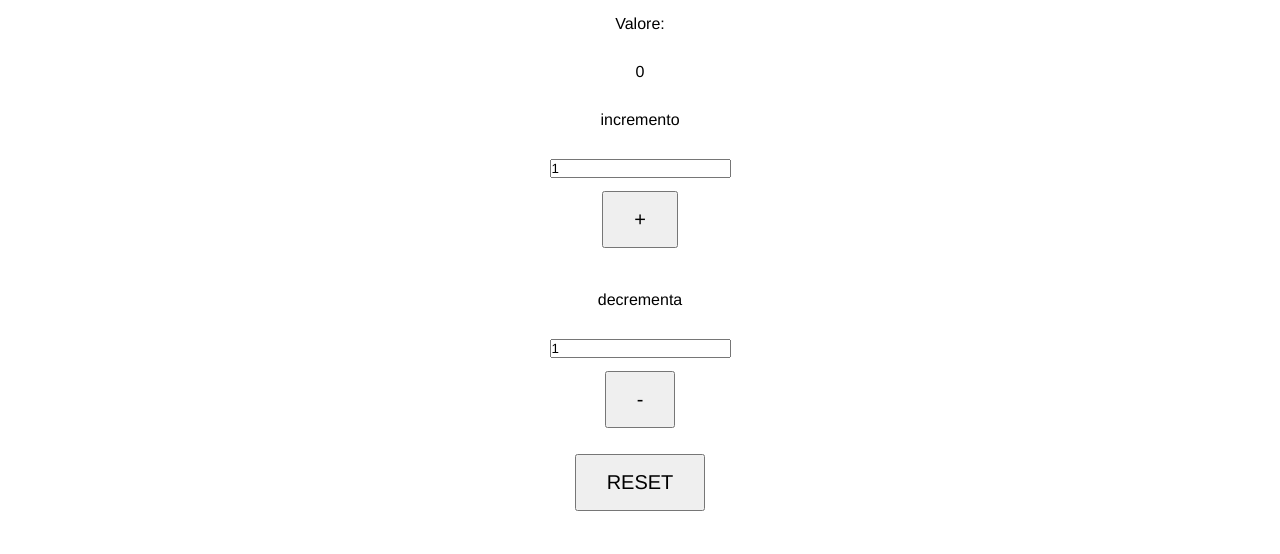
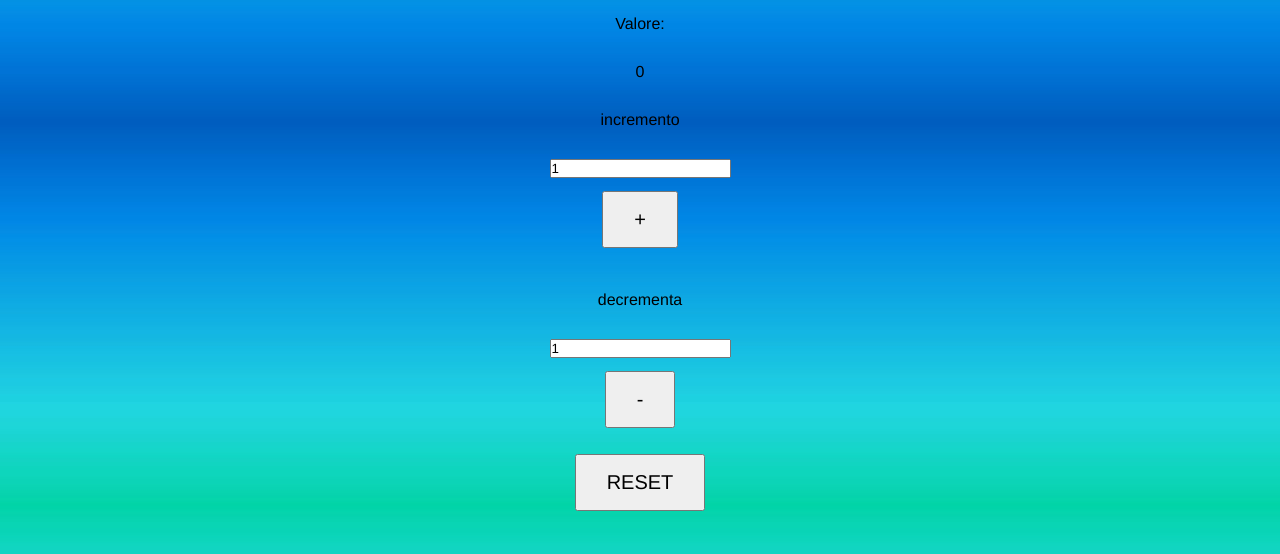
Before and after one commit to luigibuono/Contatore-JS, a plain HTML site: page index.html in a window 1280 px wide. Shown: the part 292-846 px from the top of the page. Drawn offline with Linux system fonts and the light colour scheme.

Commit message:
Update index.html

```diff
--- a/index.html
+++ b/index.html
@@ -6,7 +6,7 @@
    <link rel="icon"  href="./assets/img/favicon start.png">
    <link rel="stylesheet" href="assets/css/style.css">
 </head>
-<body>
+<body style= "background-image: url(assets/img/sfondo5.jpg);">
 <h1>Counter</h1>
 <p>Valore:<span id="valore">0</span></p>
 <label for="incrementa">incremento</label>
```
